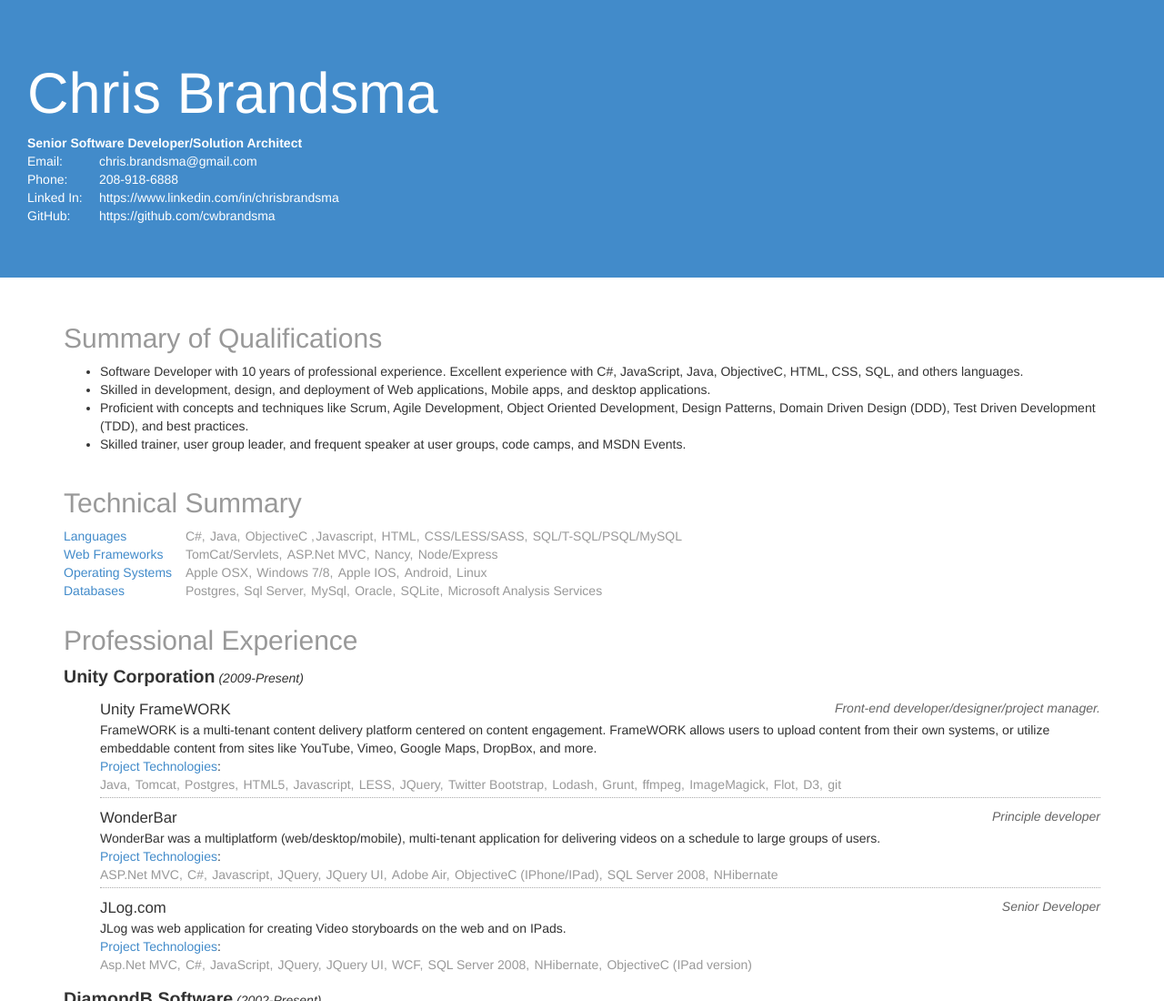
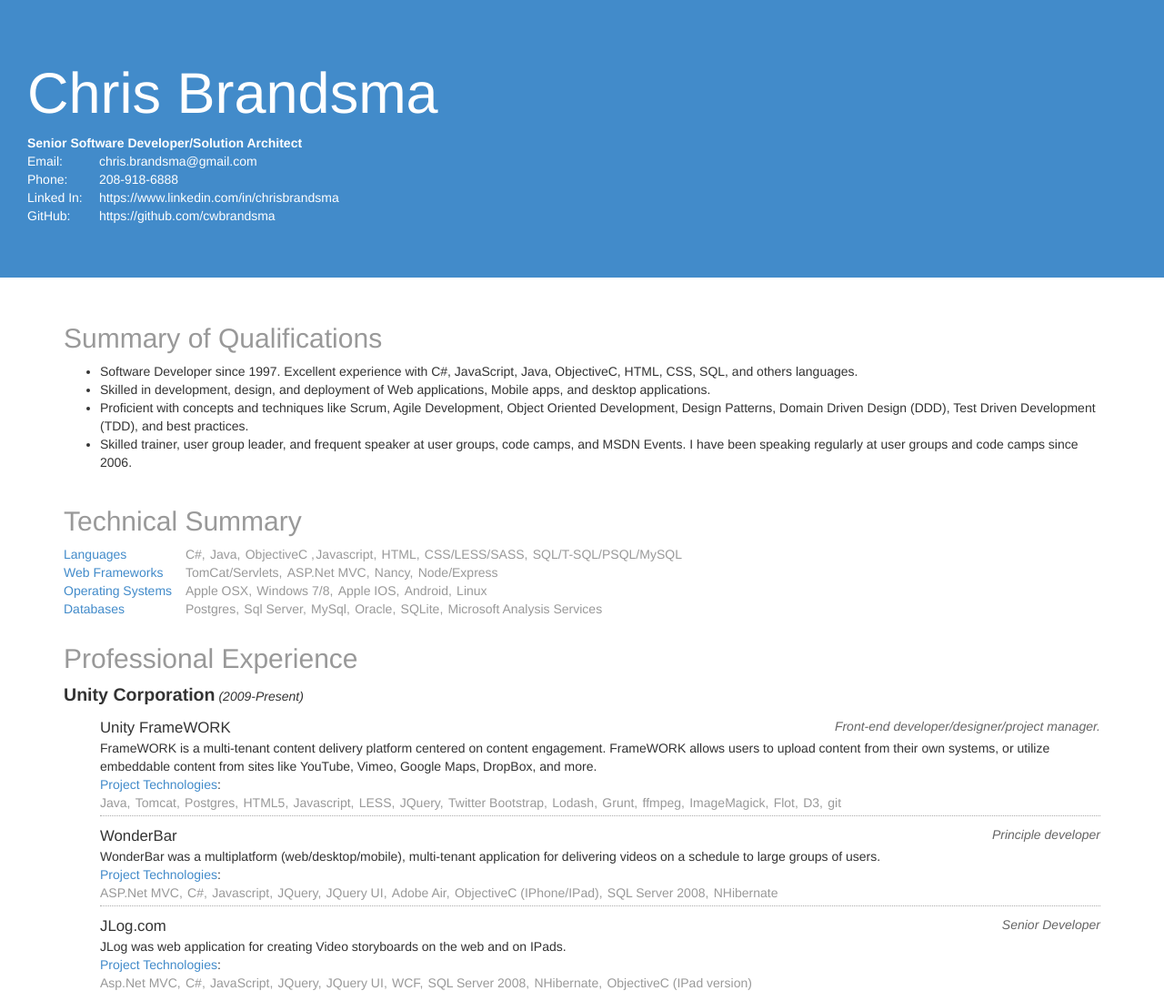
Before and after one commit to cwbrandsma/cwbrandsma.github.io, a website: page resume.html in a window 1280 px wide. Shown: the top 1100 px of the page at 91% size. Drawn offline with Linux system fonts and the light colour scheme.

Commit message:
resume update

```diff
--- a/resume.html
+++ b/resume.html
@@ -64,10 +64,10 @@
 		<section>
 			<h2 class="section-title">Summary of Qualifications</h2>
 			<ul>
-				<li>Software Developer with 10 years of professional experience.  Excellent experience with C#, JavaScript, Java, ObjectiveC, HTML, CSS, SQL, and others languages.</li>
+				<li>Software Developer since 1997.  Excellent experience with C#, JavaScript, Java, ObjectiveC, HTML, CSS, SQL, and others languages.</li>
 				<li>Skilled in development, design, and deployment of Web applications, Mobile apps, and desktop applications.</li>
 				<li>Proficient with concepts and techniques like Scrum, Agile Development, Object Oriented Development, Design Patterns, Domain Driven Design (DDD), Test Driven Development (TDD), and best practices.</li>
-				<li>Skilled trainer, user group leader, and frequent speaker at user groups, code camps, and MSDN Events.</li>
+				<li>Skilled trainer, user group leader, and frequent speaker at user groups, code camps, and MSDN Events.  I have been speaking regularly at user groups and code camps since 2006.</li>
 			</ul>
 		</section>
 		<section>
@@ -113,8 +113,6 @@
 
 			</div>
 		</section>
-
-
 		<section>
 			<h2  class="section-title">Professional Experience</h2>
 			<p class="company">
```
